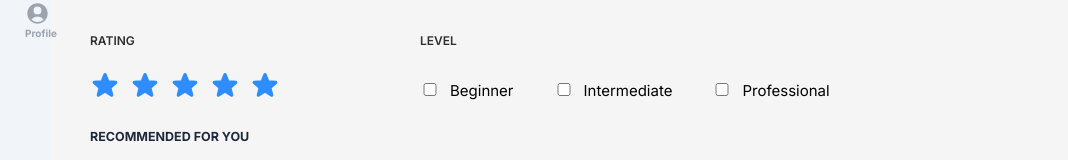
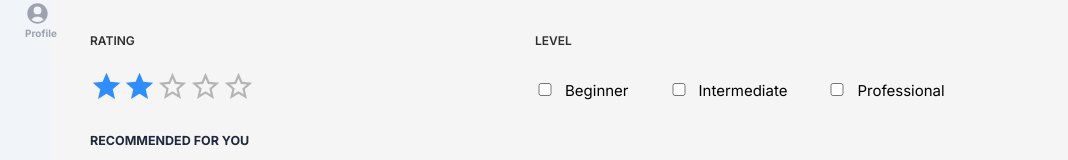
Before and after one commit to 202303-PRM-TR-FEW/capstone-learning-app-team-6, a Next.js app: page /search in a window 1280 px wide. Shown: the part 352-512 px from the top of the page, without its empty margins (0-1068 px from the left). Built offline with nearby package versions, Linux system fonts and the light colour scheme; grey boxes are pictures that could not be loaded.

Commit message:
fix-rating  in search page

```diff
--- a/components/SearchPage/RatingLevel/Rating.jsx
+++ b/components/SearchPage/RatingLevel/Rating.jsx
@@ -1,33 +1,24 @@
+"use client";
 import styles from "./styles/rating.module.css";
+import * as React from "react";
+import Rating from "@mui/material/Rating";
 
-const Rating = (props) => {
-  const ratingRange = Array.from({ length: 5 }); // Create an array of length 6
+const Rate = (props) => {
+  const [value, setValue] = React.useState(2);
 
   return (
     <section>
       <h2 className={styles.header}>RATING</h2>
-      <ul className={styles.ratingList}>
-        {ratingRange.map((_, index) => (
-          <li key={index}>
-            <svg
-              xmlns="http://www.w3.org/2000/svg"
-              fill="none"
-              viewBox="0 0 24 24"
-              strokeWidth={1.5}
-              stroke="currentColor"
-              className={styles.icon}
-            >
-              <path
-                strokeLinecap="round"
-                strokeLinejoin="round"
-                d="M11.48 3.499a.562.562 0 011.04 0l2.125 5.111a.563.563 0 00.475.345l5.518.442c.499.04.701.663.321.988l-4.204 3.602a.563.563 0 00-.182.557l1.285 5.385a.562.562 0 01-.84.61l-4.725-2.885a.563.563 0 00-.586 0L6.982 20.54a.562.562 0 01-.84-.61l1.285-5.386a.562.562 0 00-.182-.557l-4.204-3.602a.563.563 0 01.321-.988l5.518-.442a.563.563 0 00.475-.345L11.48 3.5z"
-              />
-            </svg>
-          </li>
-        ))}
-      </ul>
+      <Rating
+        style={{ color: "rgb(46 141 255)", fontSize: "3.3rem" }}
+        name="simple-controlled"
+        value={value}
+        onChange={(event, newValue) => {
+          setValue(newValue);
+        }}
+      />
     </section>
   );
 };
 
-export default Rating;
+export default Rate;
```
